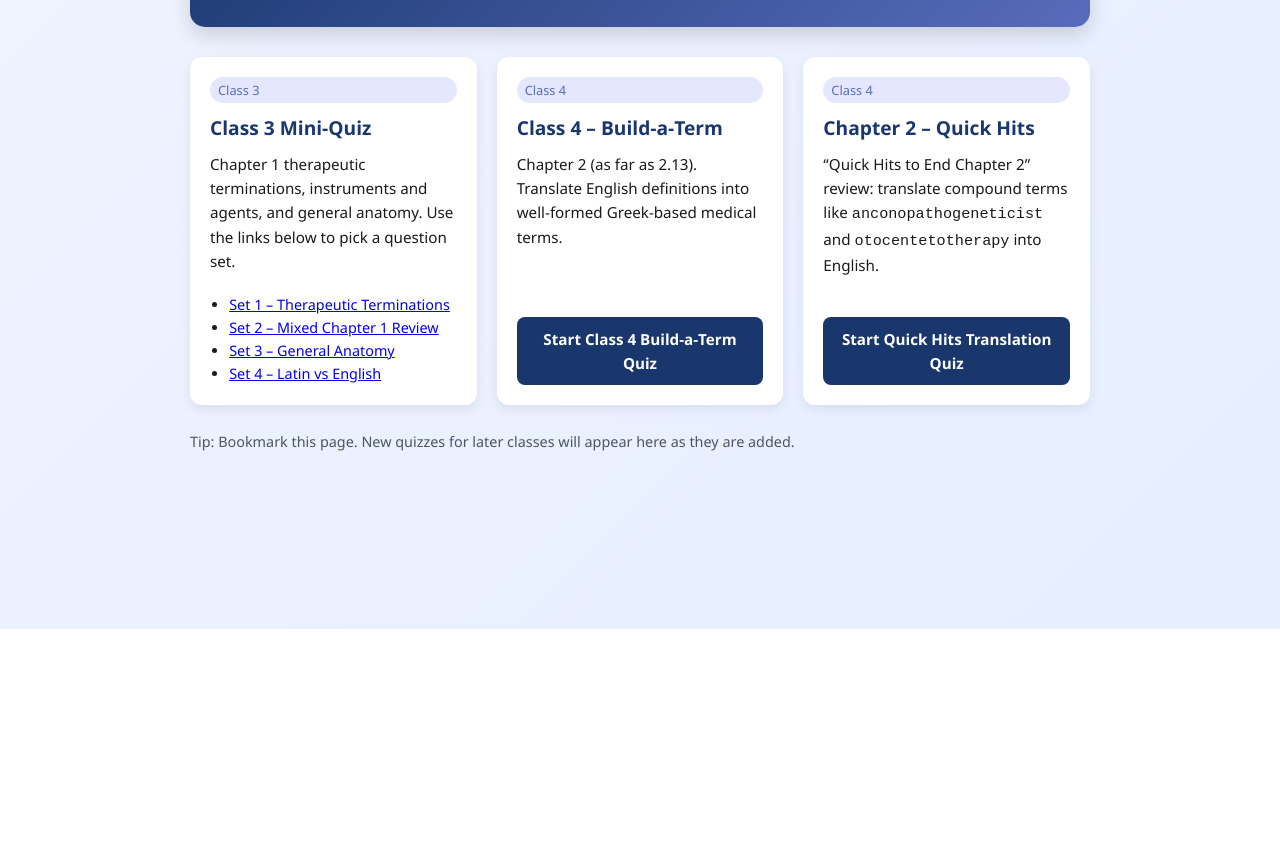
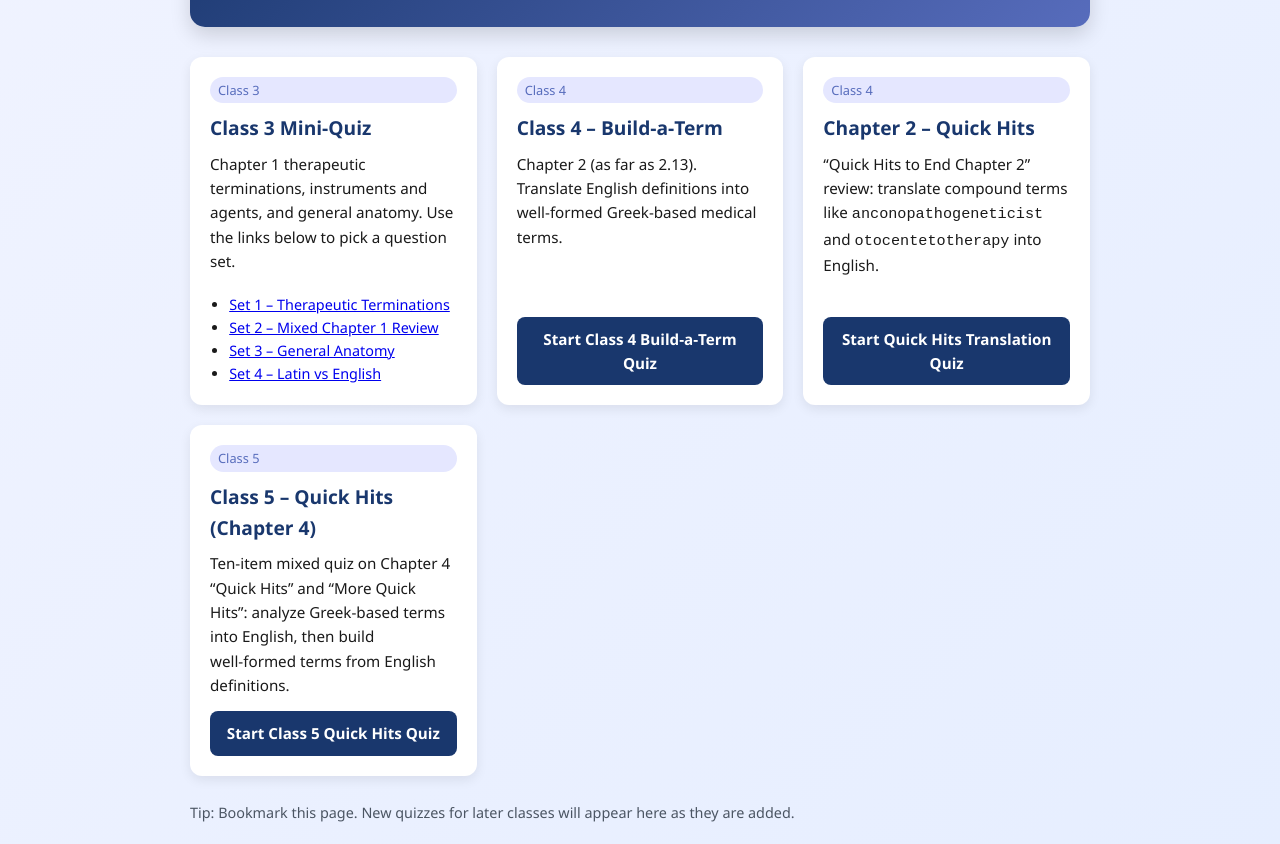
Before and after one commit to jlinguistica/cla170-quizzes, a plain HTML site: page index.html in a window 1280 px wide. Shown: the part 171-1015 px from the top of the page. Before the commit the page ends 800 px from the top, so only its background shows below. Drawn offline with Linux system fonts and the light colour scheme.

Commit message:
Update index.html

```diff
--- a/index.html
+++ b/index.html
@@ -115,7 +115,6 @@
                 <li><a href="index.html?set=2">Set 2 – Mixed Chapter 1 Review</a></li>
                 <li><a href="index.html?set=3">Set 3 – General Anatomy</a></li>
                 <li><a href="index.html?set=4">Set 4 – Latin vs English</a></li>
-                <!-- You can later add: <li><a href="index.html?set=5">Set 5 – Build‑a‑Term</a></li> -->
             </ul>
         </div>
 
@@ -130,7 +129,7 @@
             <a class="btn-link" href="Class4quiz.html">Start Class 4 Build‑a‑Term Quiz</a>
         </div>
 
-        <!-- Quick Hits translations -->
+        <!-- Class 4 Quick Hits translations -->
         <div class="card">
             <span class="tag">Class 4</span>
             <h2>Chapter 2 – Quick Hits</h2>
@@ -142,6 +141,18 @@
             </p>
             <a class="btn-link" href="QuickHits2.html">Start Quick Hits Translation Quiz</a>
         </div>
+
+        <!-- Class 5 Quick Hits, Chapter 4 -->
+        <div class="card">
+            <span class="tag">Class 5</span>
+            <h2>Class 5 – Quick Hits (Chapter 4)</h2>
+            <p>
+                Ten‑item mixed quiz on Chapter 4 “Quick Hits” and “More Quick Hits”:
+                analyze Greek‑based terms into English, then build well‑formed terms
+                from English definitions.
+            </p>
+            <a class="btn-link" href="Class5quiz.html">Start Class 5 Quick Hits Quiz</a>
+        </div>
     </div>
 
     <p class="note">
```
